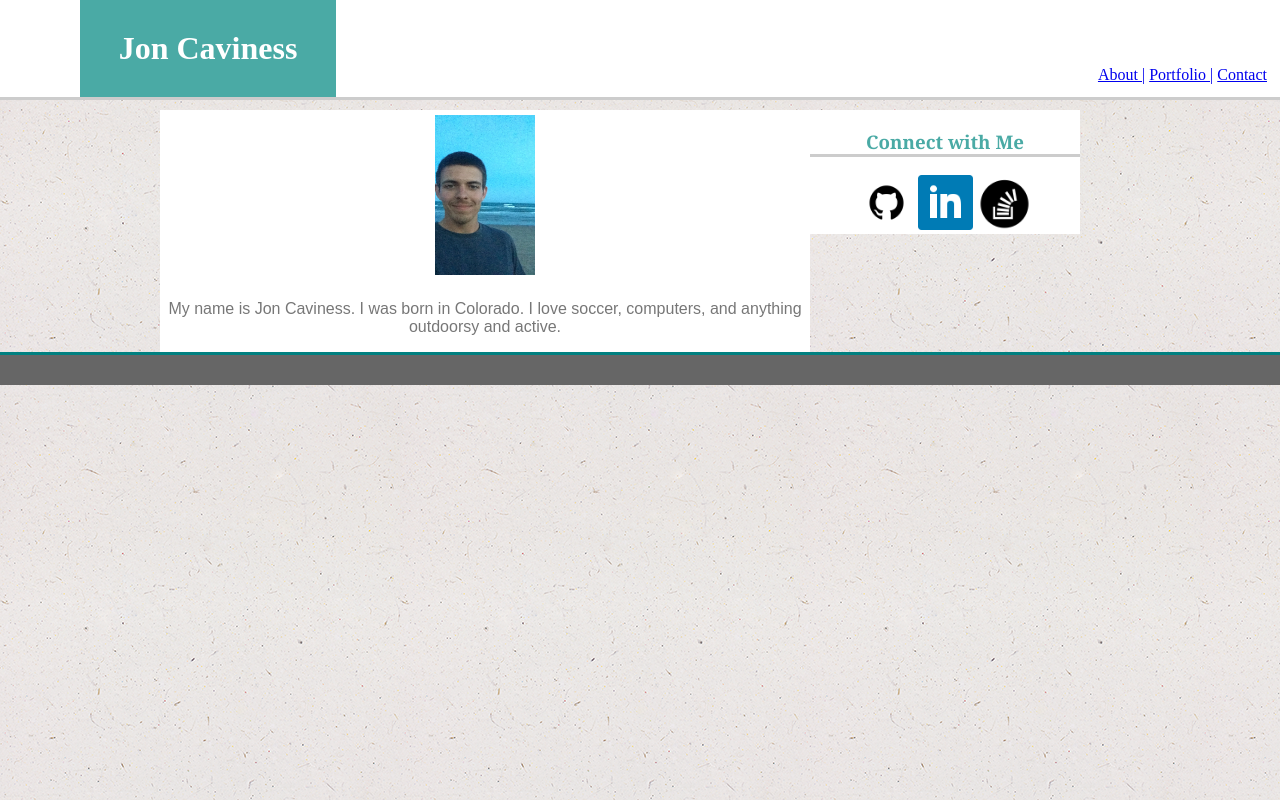
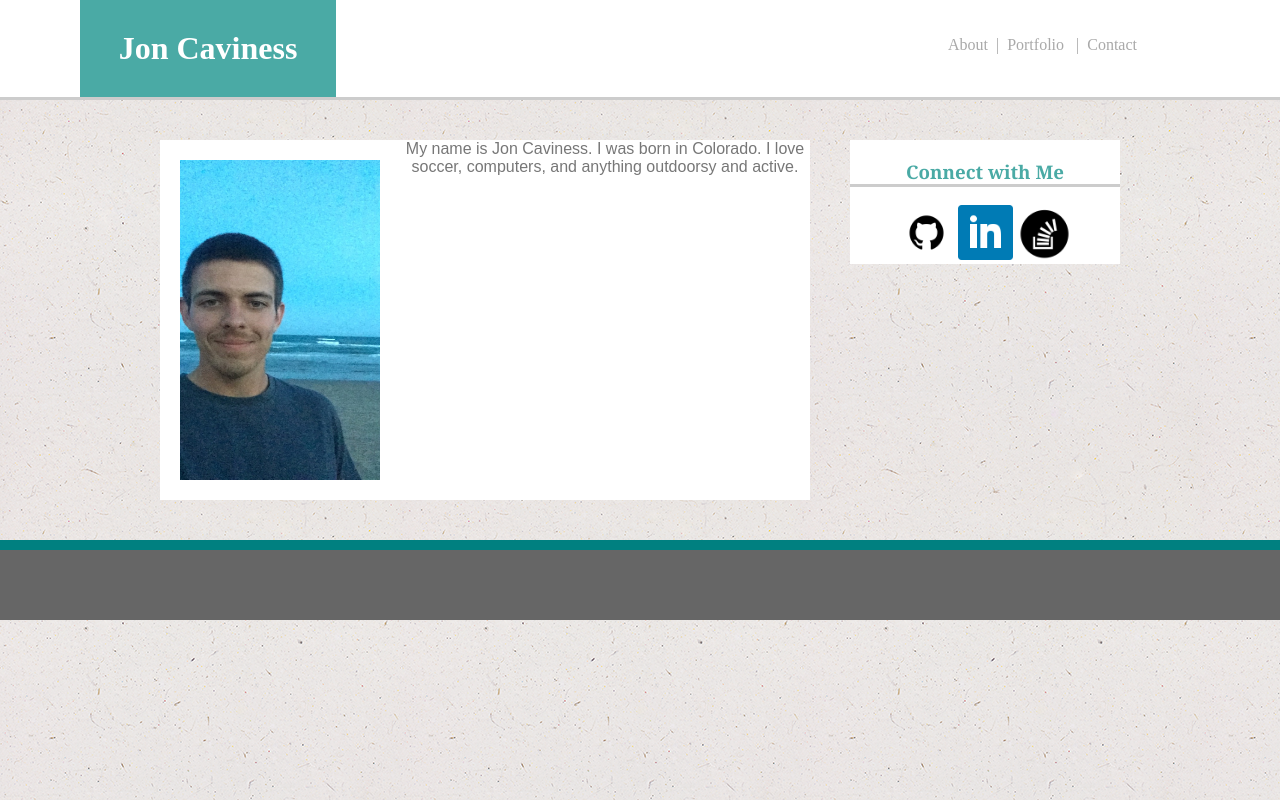
Before and after one commit to vacnoj/Basic-Portfolio, a plain HTML site: page index.html in a window 1280 px wide. Drawn offline with Linux system fonts and the light colour scheme.

Commit message:
“updated”

```diff
--- a/assets/css/style.css
+++ b/assets/css/style.css
@@ -20,7 +20,10 @@ h2, h3, h4, h5, h6 {
 p {
 	font-family: arial;
 }
+#biography {
+	margin: auto;
 
+}
 .content {
 	background-image: url(../images/ep_naturalwhite.png);
 	width: 960px;
@@ -46,27 +49,34 @@ nav {
 }
 #navTable {
 	position: absolute;
-	right: 0;
+	right: 100px;
 	bottom: 0;
-	padding: 10px;
+	padding: 40px;
 }
 a:visited {
-	color: blue;
+	text-decoration: none;
+	color: darkgray;
+}
+a:link {
+	text-decoration: none;
+	color: darkgray;
 }
 section {
 	background-color: #ffffff;
 	width:650px;
 	float: left;
-	overflow: auto;
+	/*overflow: auto;*/
+	margin: 30px 40px 40px 0px;
 }
 #portrait{
-	width: 100px;
-	height: 160px;
-	margin: 5px;
+	width: 200px;
+	height: 320px;
+	margin: 20px;
+	float: left;
 }
 article {}
 aside {
-	margin: auto;
+	margin: 30px 0 0 0;
 	padding: auto;
 	background-color: #ffffff;
 	width: 270px;
@@ -82,7 +92,6 @@ li {
 	display: inline;
 }
 .connectImages {
-	clear: both;
 	height: 55px;
 	width: 55px;
 	display: inline-block;
@@ -94,5 +103,6 @@ footer {
 	background-color: #666666;
 	padding: 15px;
 	width: 100%;
-	border-top: solid teal;
+	border-top: solid teal 10px;
+	height: 80px;
 }
--- a/index.html
+++ b/index.html
@@ -2,7 +2,7 @@
 <html>
 <head>
 	<link href="assets/css/style.css" type="text/css" rel="stylesheet" />
-	<title>Homework1</title>
+	<title>Biography</title>
 </head>
 <body>
 
@@ -11,17 +11,18 @@
 		<h1>Jon Caviness</h1>
 	</header>
 		<table id="navTable">
-			<td><a href="index.html">About |</a></td>
-			<td><a href="portfolio.html">Portfolio |</a></td>
-			<td><a href="contact.html">Contact</a></td>
+			<td><a href="index.html">About &nbsp;|</a></td>
+			<td><a href="portfolio.html">&nbsp;Portfolio &nbsp; |</a></td>
+			<td><a href="contact.html">&nbsp;Contact</a></td>
 		</table>
 	</nav>
 	<div class="content">
 	<section>
-		<img src="assets/images/jonImage.jpg" id="portrait" />
 		<article>
-			<p>
-				My name is Jon Caviness. I was born in Colorado. I love soccer, computers, and anything outdoorsy and active.
+
+			<img src="assets/images/jonImage.jpg" id="portrait" />
+			<p id="biography">
+			My name is Jon Caviness. I was born in Colorado. I love soccer, computers, and anything outdoorsy and active.
 			</p>
 		</article>
 	</section>
```
